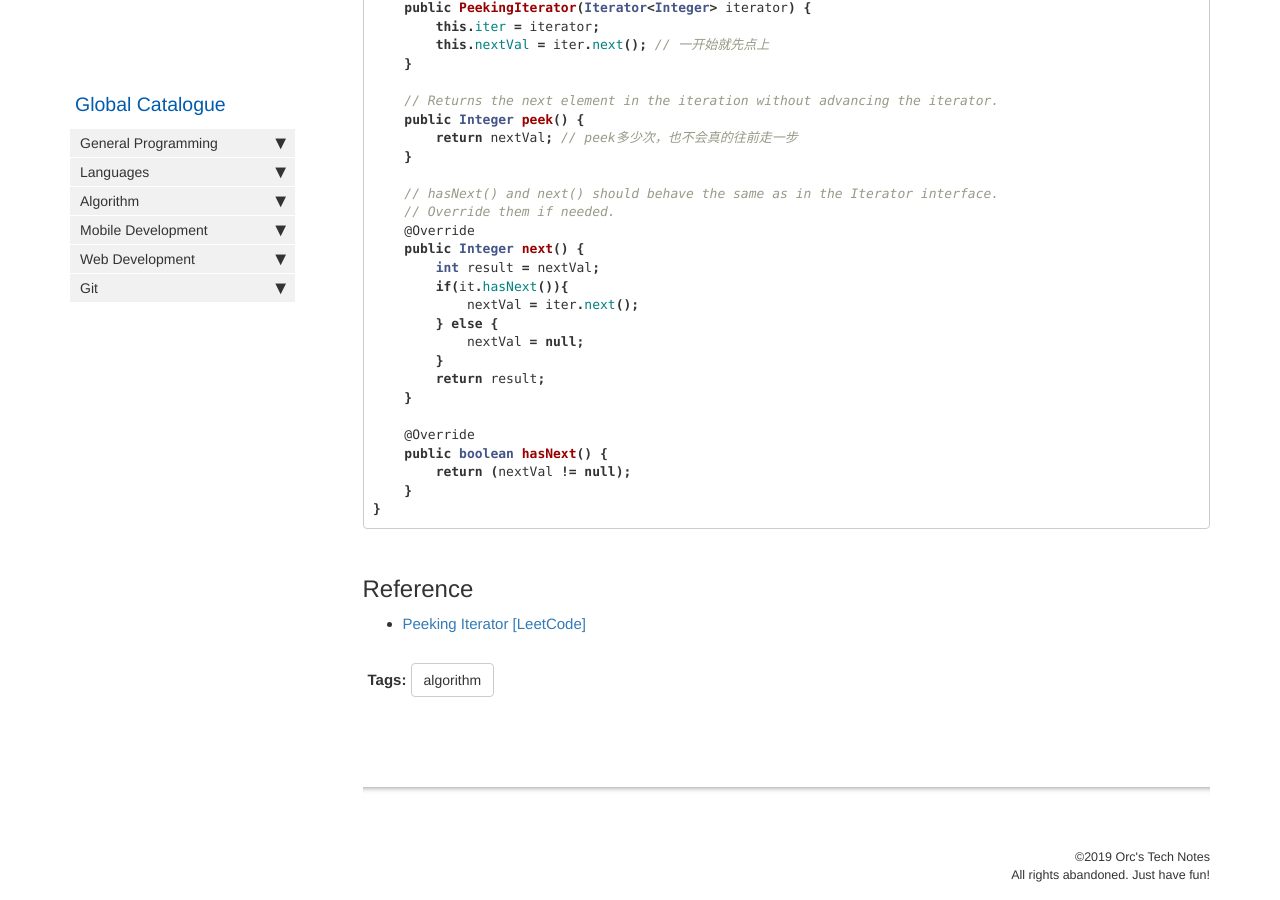
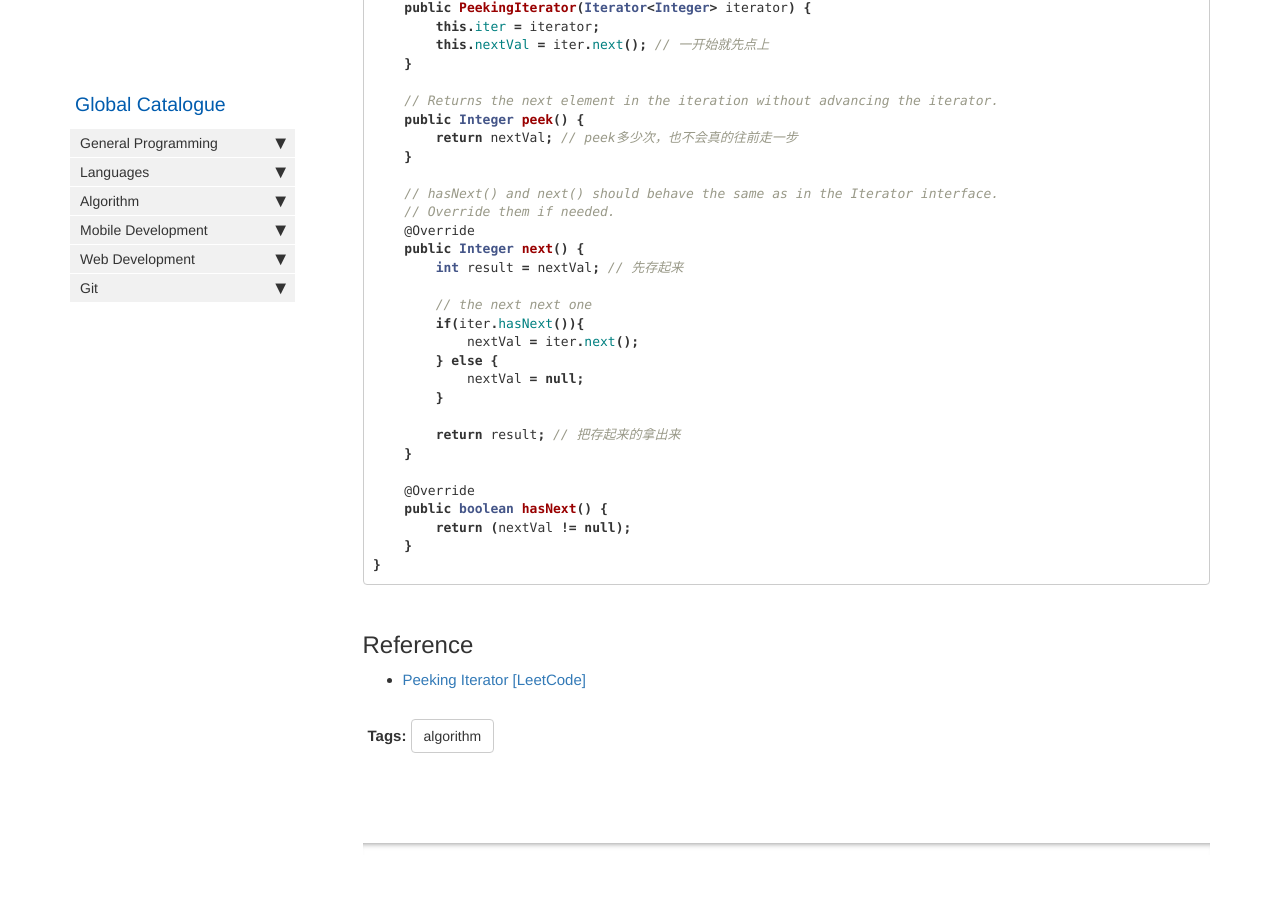
Before and after one commit to HungryOrc/hungryorc.github.io, a Jekyll site: the page built from pages/algorithm/algorithm_peeking_iterator.md, in a window 1280 px wide and 900 px high, scrolled down 956 px. Built offline with Jekyll 4.4.1, drawn with Linux system fonts in a browser that asks for light colours; nearby versions of some CDN libraries; comment, search, counter and statistics services are not loaded.

Commit message:
Update algorithm_peeking_iterator.md

```diff
--- a/pages/algorithm/algorithm_peeking_iterator.md
+++ b/pages/algorithm/algorithm_peeking_iterator.md
@@ -55,13 +55,16 @@ class PeekingIterator implements Iterator<Integer> {
     // Override them if needed.
     @Override
     public Integer next() {
-        int result = nextVal;
-        if(it.hasNext()){
+        int result = nextVal; // 先存起来
+
+	// the next next one
+        if(iter.hasNext()){
             nextVal = iter.next();
 	} else {
             nextVal = null;
 	}
-        return result;
+
+        return result; // 把存起来的拿出来
     }
 
     @Override
```
